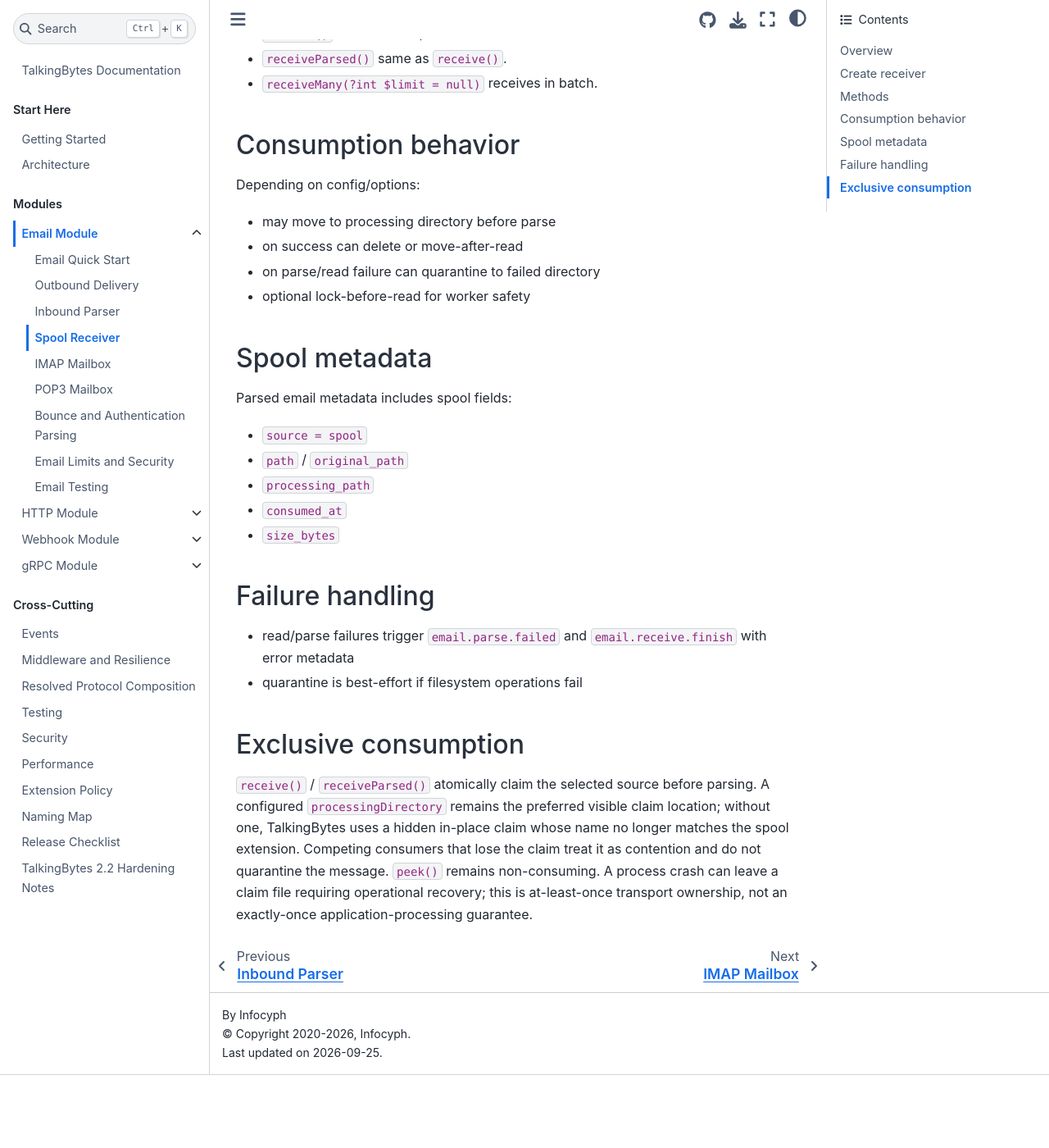
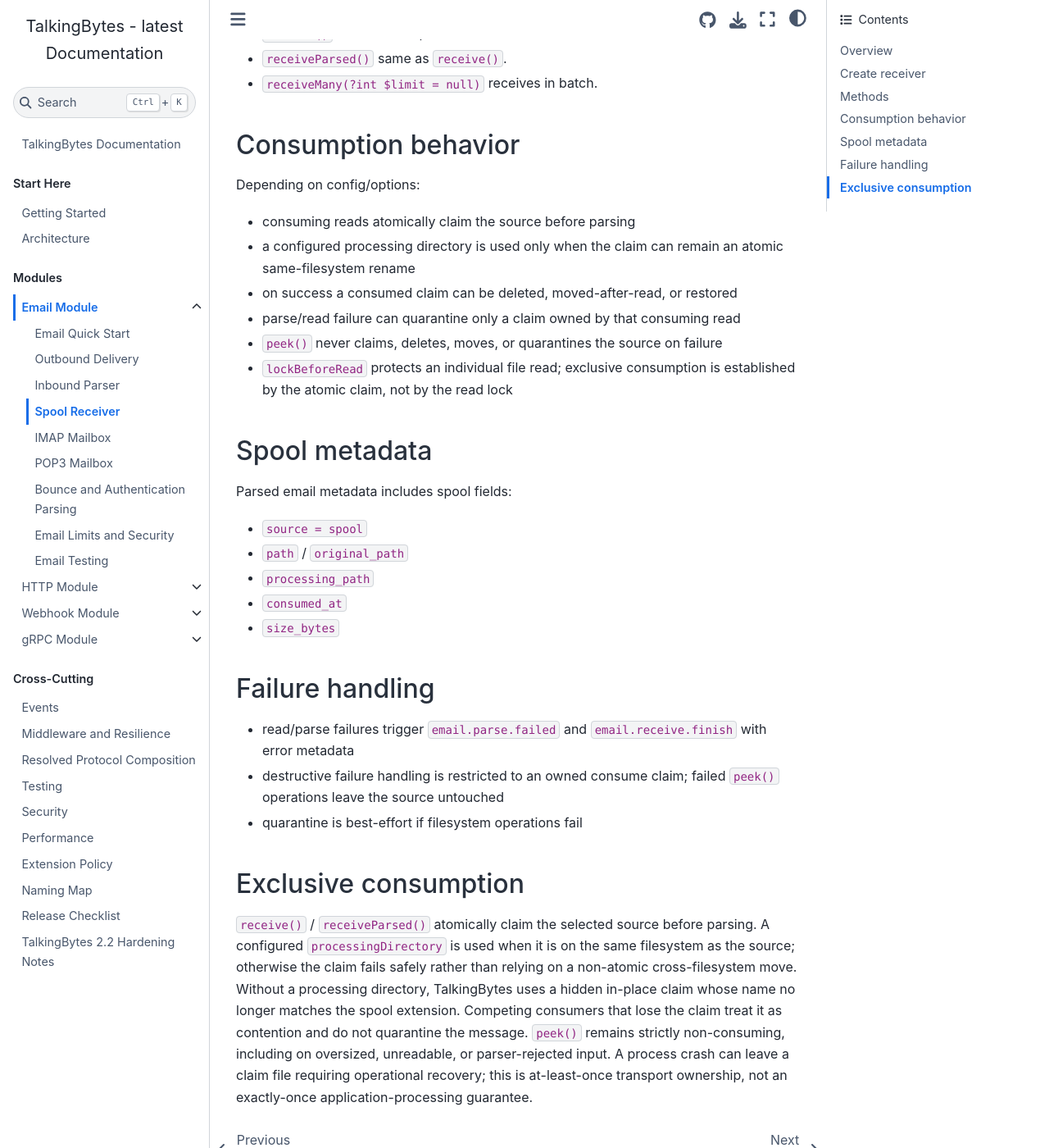
Before and after one commit to infocyph/TalkingBytes, a Sphinx documentation site: the page built from docs/email/spool-receiver.rst, in a window 1280 px wide and 1400 px high, scrolled down 763 px. Shown: the whole window at 82% size. Built offline with Sphinx 7.4.7 and the Sphinx Book theme 1.1.4, drawn with Linux system fonts in a browser that asks for light colours; before the commit the page ends 2074 px from its top, so only the background shows below that.

Commit message:
docs(email): document spool ownership and peek semantics

```diff
--- a/docs/email/spool-receiver.rst
+++ b/docs/email/spool-receiver.rst
@@ -41,10 +41,14 @@
 
 Depending on config/options:
 
-- may move to processing directory before parse
-- on success can delete or move-after-read
-- on parse/read failure can quarantine to failed directory
-- optional lock-before-read for worker safety
+- consuming reads atomically claim the source before parsing
+- a configured processing directory is used only when the claim can remain an
+  atomic same-filesystem rename
+- on success a consumed claim can be deleted, moved-after-read, or restored
+- parse/read failure can quarantine only a claim owned by that consuming read
+- ``peek()`` never claims, deletes, moves, or quarantines the source on failure
+- ``lockBeforeRead`` protects an individual file read; exclusive consumption is
+  established by the atomic claim, not by the read lock
 
 Spool metadata
 --------------
@@ -61,16 +65,21 @@
 ----------------
 
 - read/parse failures trigger ``email.parse.failed`` and ``email.receive.finish`` with error metadata
+- destructive failure handling is restricted to an owned consume claim;
+  failed ``peek()`` operations leave the source untouched
 - quarantine is best-effort if filesystem operations fail
 
 Exclusive consumption
 ---------------------
 
 ``receive()`` / ``receiveParsed()`` atomically claim the selected source before
-parsing. A configured ``processingDirectory`` remains the preferred visible
-claim location; without one, TalkingBytes uses a hidden in-place claim whose
-name no longer matches the spool extension. Competing consumers that lose the
-claim treat it as contention and do not quarantine the message. ``peek()``
-remains non-consuming. A process crash can leave a claim file requiring
-operational recovery; this is at-least-once transport ownership, not an
-exactly-once application-processing guarantee.
+parsing. A configured ``processingDirectory`` is used when it is on the same
+filesystem as the source; otherwise the claim fails safely rather than relying
+on a non-atomic cross-filesystem move. Without a processing directory,
+TalkingBytes uses a hidden in-place claim whose name no longer matches the
+spool extension. Competing consumers that lose the claim treat it as
+contention and do not quarantine the message. ``peek()`` remains strictly
+non-consuming, including on oversized, unreadable, or parser-rejected input. A
+process crash can leave a claim file requiring operational recovery; this is
+at-least-once transport ownership, not an exactly-once application-processing
+guarantee.
```
